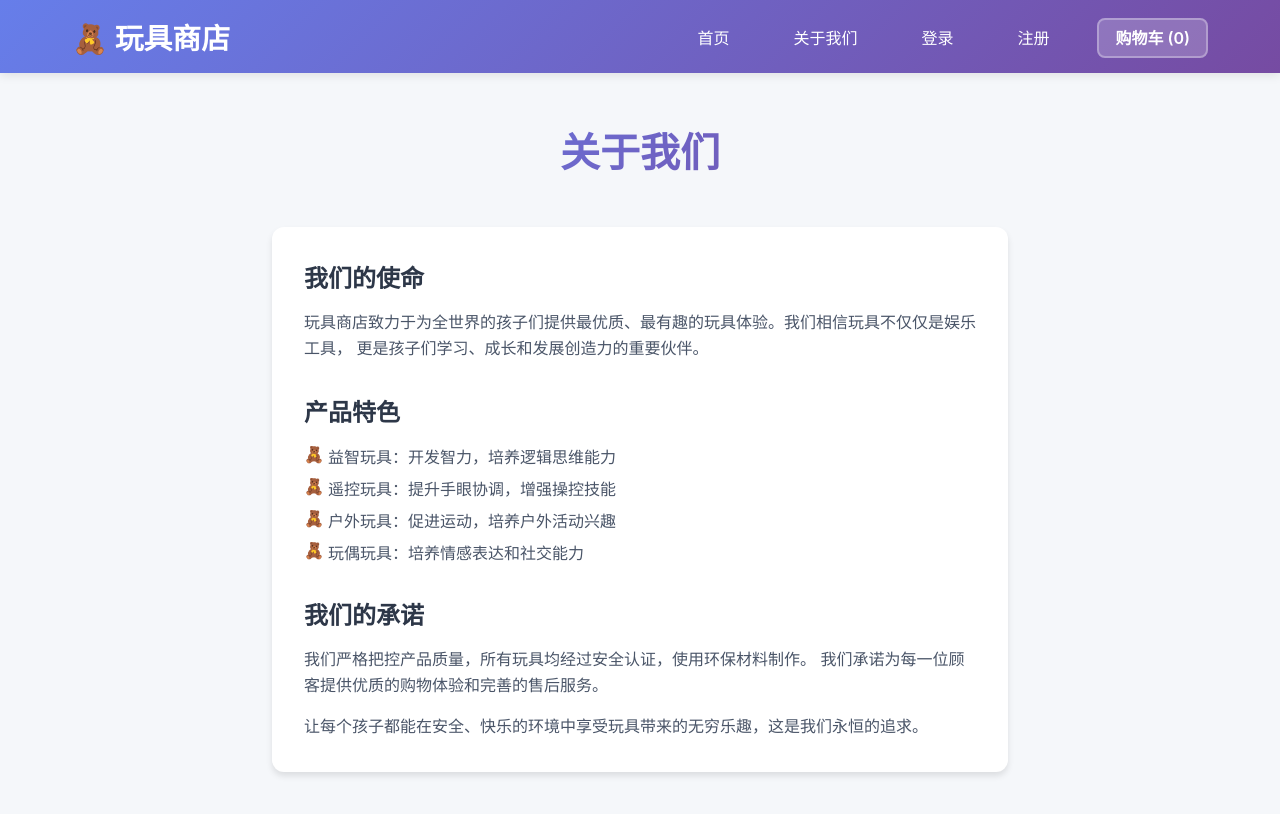
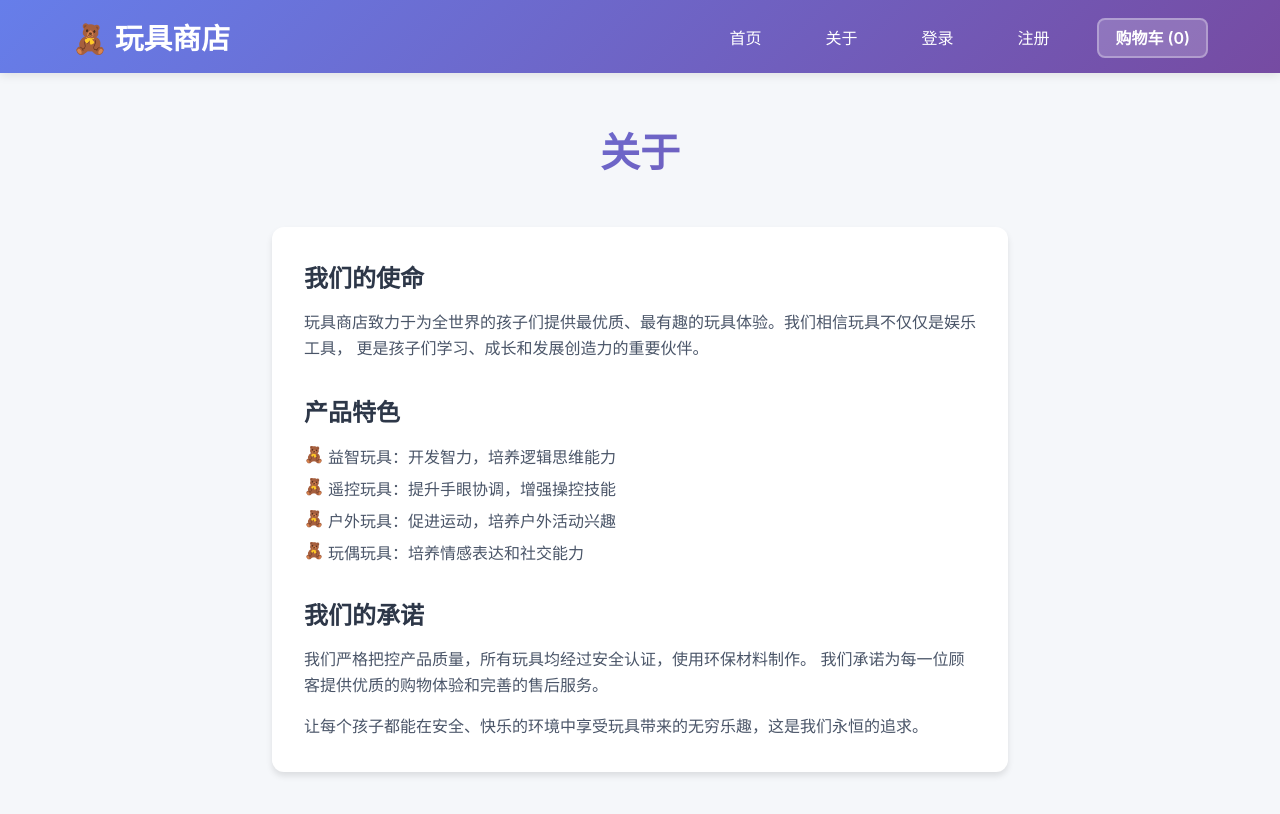
Before and after one commit to jacwu/toy-store, a Next.js app in the folder frontend/: page /about in a window 1280 px wide. Shown: the top 814 px of the page. Built offline with nearby package versions, Linux system fonts and the light colour scheme.

Commit message:
Update "关于我们" to "关于" in frontend
Co-authored-by: jacwu <16080993+jacwu@users.noreply.github.com>

```diff
--- a/frontend/src/app/about/page.tsx
+++ b/frontend/src/app/about/page.tsx
@@ -104,7 +104,7 @@ export default function AboutPage() {
             variants={itemVariants}
             transition={{ duration: 0.8 }}
           >
-            关于我们
+            关于
           </Title>
         </Hero>
 
--- a/frontend/src/components/Navbar.tsx
+++ b/frontend/src/components/Navbar.tsx
@@ -148,7 +148,7 @@ export default function Navbar() {
               whileHover={{ scale: 1.05 }}
               whileTap={{ scale: 0.95 }}
             >
-              关于我们
+              关于
             </NavLink>
           </Link>
 
```
